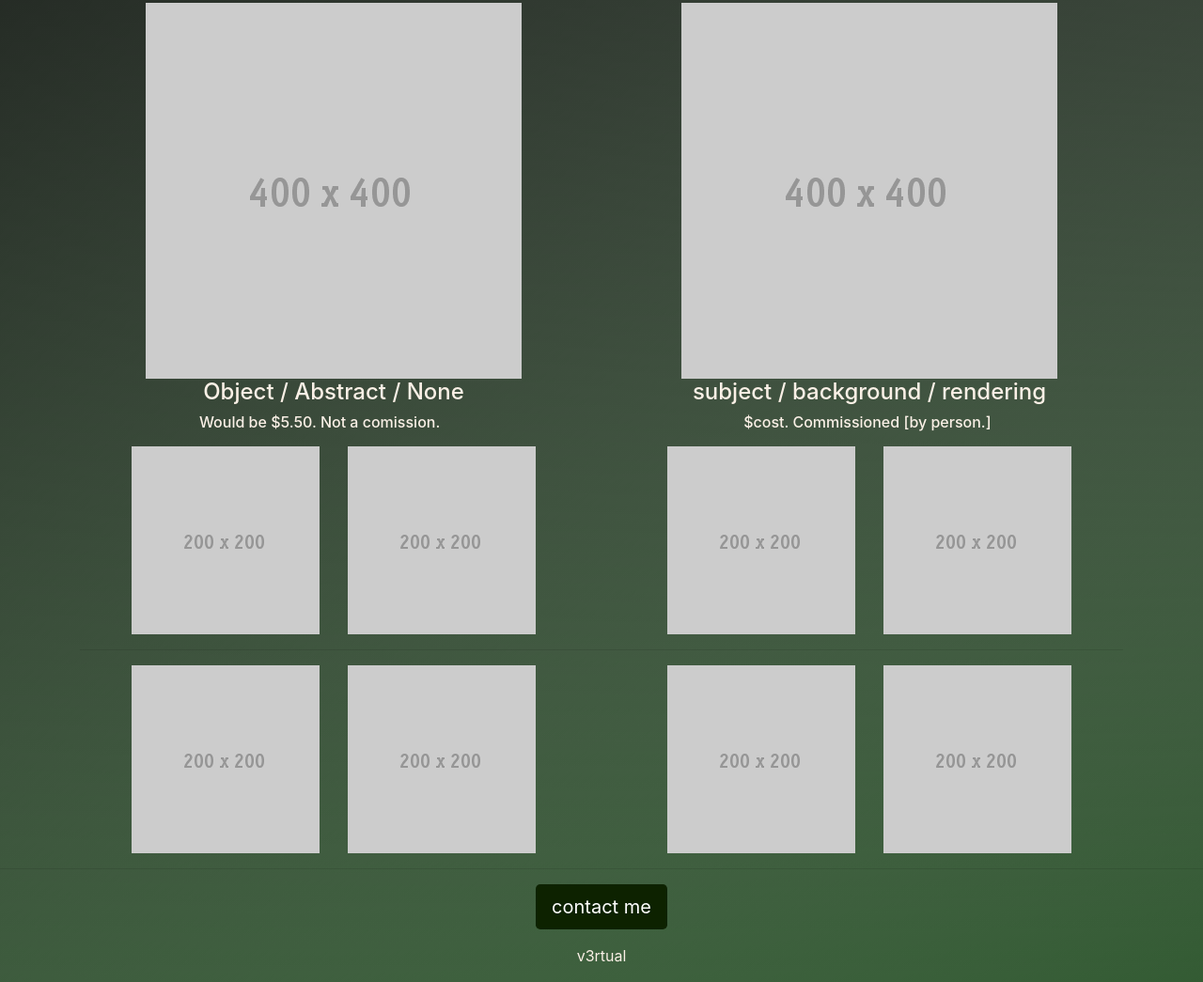
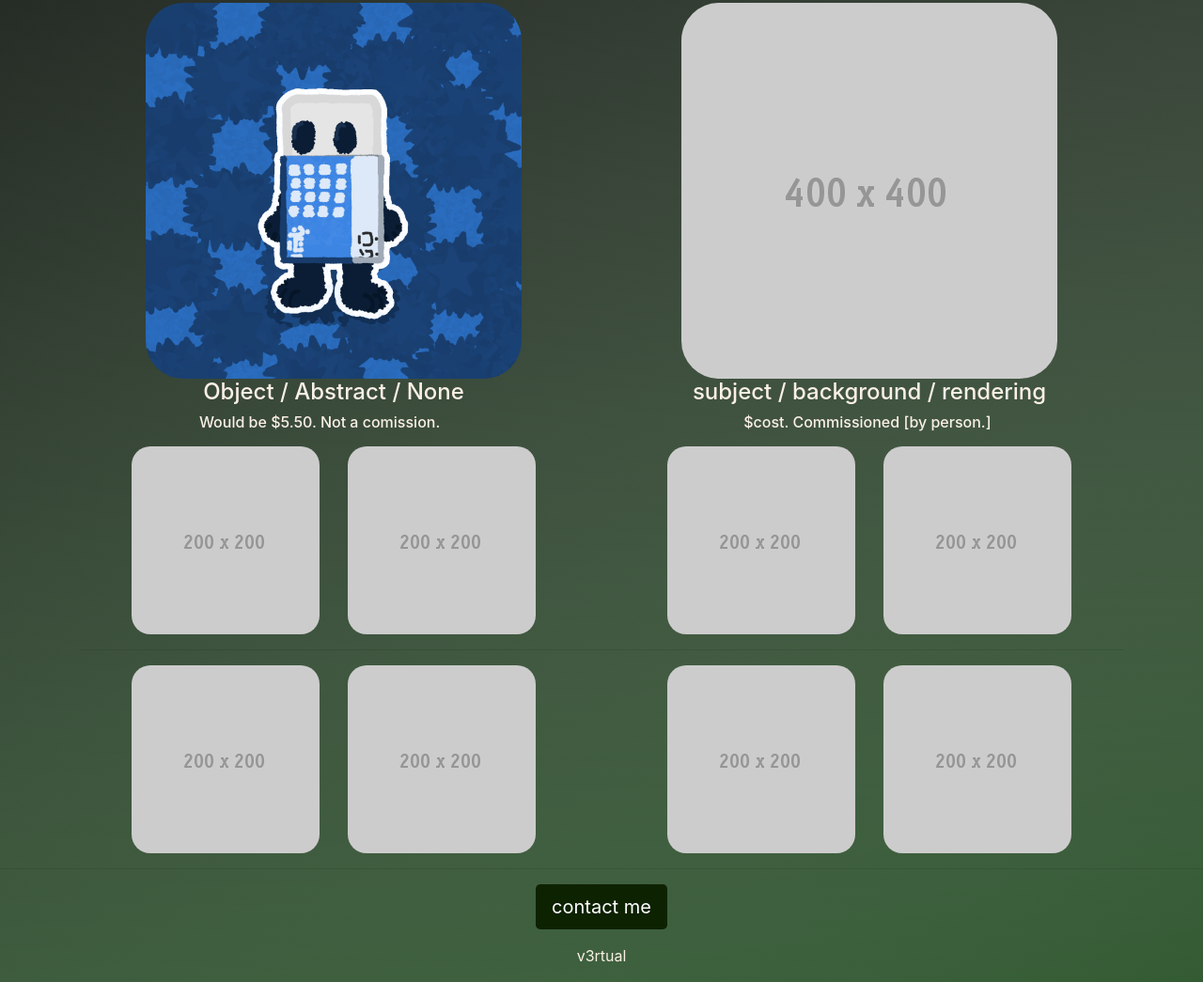
Before and after one commit to v3rtual/v3rtual.github.io, a plain HTML site: page commissions.html in a window 1280 px wide. Shown: the part 727-1772 px from the top of the page at 94% size. Drawn offline with Linux system fonts and the light colour scheme.

Commit message:
replace one placeholder

```diff
--- a/commissions.html
+++ b/commissions.html
@@ -96,28 +96,28 @@ High Detail Background - $2
         </div>
         <div class="row">
           <div class="col-md-6 col-12 text-center">
-            <img class="img-fluid" src="Assets/images/400x400.gif" alt="">
+            <img class="img-fluid" src="Assets/images/Anthony_Swass.png" height=400 width=400 style="border-radius: 40px">
             <h4>Object / Abstract / None</h4>
             <h6>Would be $5.50. Not a comission.&nbsp; &nbsp; &nbsp; &nbsp;</h6>
           </div>
           <div class="col-md-6 col-12 text-center mt-md-0 mt-2">
-            <img class="img-fluid" src="Assets/images/400x400.gif" alt="">
+            <img class="img-fluid" src="Assets/images/400x400.gif" height=400 width=400 style="border-radius: 40px">
             <h4>subject / background / rendering</h4>
             <h6>$cost. Commissioned [by person.]&nbsp;</h6>
           </div>
         </div>
         <div class="row mt-2">
-          <div class="col-md-3 col-6"><img class="img-fluid float-right" src="Assets/images/200x200.gif" alt=""></div>
-          <div class="col-md-3 col-6"><img class="img-fluid float-left" src="Assets/images/200x200.gif" alt=""></div>
-          <div class="col-md-3 col-6 mt-md-0 mt-1"><img class="img-fluid float-right" src="Assets/images/200x200.gif" alt=""></div>
-          <div class="col-md-3 col-6 mt-md-0 mt-1"><img class="img-fluid float-left" src="Assets/images/200x200.gif" alt=""></div>
+          <div class="col-md-3 col-6"><img class="img-fluid float-right" src="Assets/images/200x200.gif" height=200 width=200 style="border-radius: 20px"></div>
+          <div class="col-md-3 col-6"><img class="img-fluid float-left" src="Assets/images/200x200.gif" height=200 width=200 style="border-radius: 20px"></div>
+          <div class="col-md-3 col-6 mt-md-0 mt-1"><img class="img-fluid float-right" src="Assets/images/200x200.gif" height=200 width=200 style="border-radius: 20px"></div>
+          <div class="col-md-3 col-6 mt-md-0 mt-1"><img class="img-fluid float-left" src="Assets/images/200x200.gif" height=200 width=200 style="border-radius: 20px"></div>
         </div>
         <hr>
         <div class="row">
-          <div class="col-md-3 col-6"><img class="img-fluid float-right" src="Assets/images/200x200.gif" alt=""></div>
-          <div class="col-md-3 col-6"><img class="img-fluid float-left" src="Assets/images/200x200.gif" alt=""></div>
-          <div class="col-md-3 col-6 mt-md-0 mt-1"><img class="img-fluid float-right" src="Assets/images/200x200.gif" alt=""></div>
-          <div class="col-md-3 col-6 mt-md-0 mt-1"><img class="img-fluid float-left" src="Assets/images/200x200.gif" alt=""></div>
+          <div class="col-md-3 col-6"><img class="img-fluid float-right" src="Assets/images/200x200.gif" height=200 width=200 style="border-radius: 20px"></div>
+          <div class="col-md-3 col-6"><img class="img-fluid float-left" src="Assets/images/200x200.gif" height=200 width=200 style="border-radius: 20px"></div>
+          <div class="col-md-3 col-6 mt-md-0 mt-1"><img class="img-fluid float-right" src="Assets/images/200x200.gif" height=200 width=200 style="border-radius: 20px"></div>
+          <div class="col-md-3 col-6 mt-md-0 mt-1"><img class="img-fluid float-left" src="Assets/images/200x200.gif" height=200 width=200 style="border-radius: 20px"></div>
         </div>
       </div>
     </section>
```
Also changed, not shown: Assets/images/Anthony_Swass.png (added).
